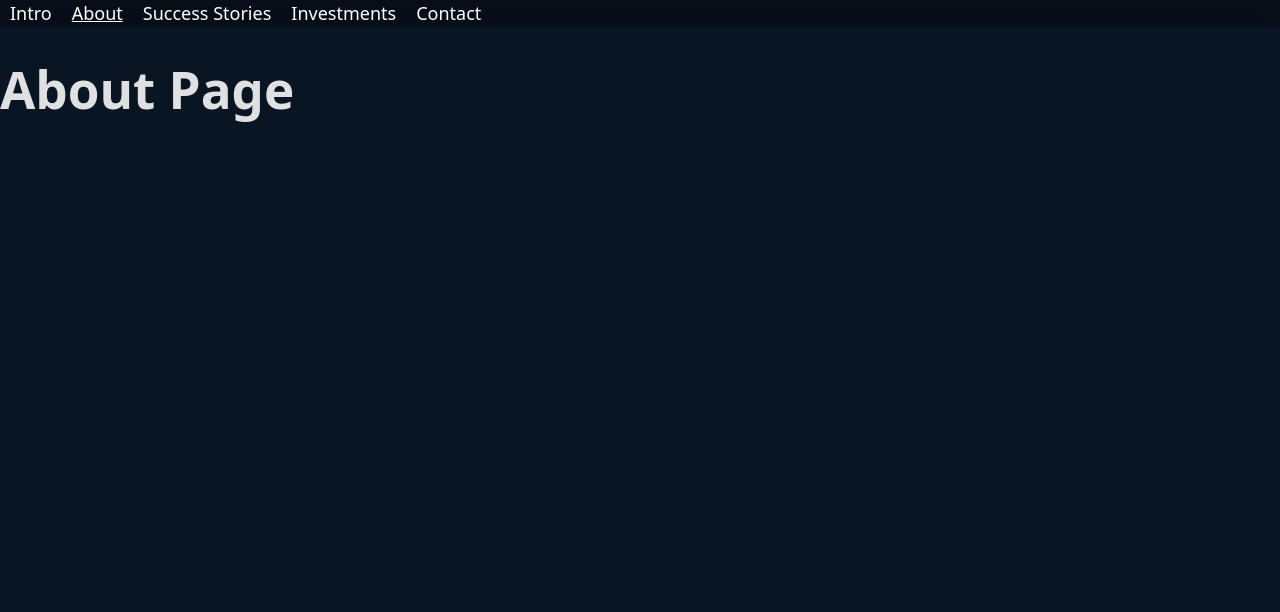
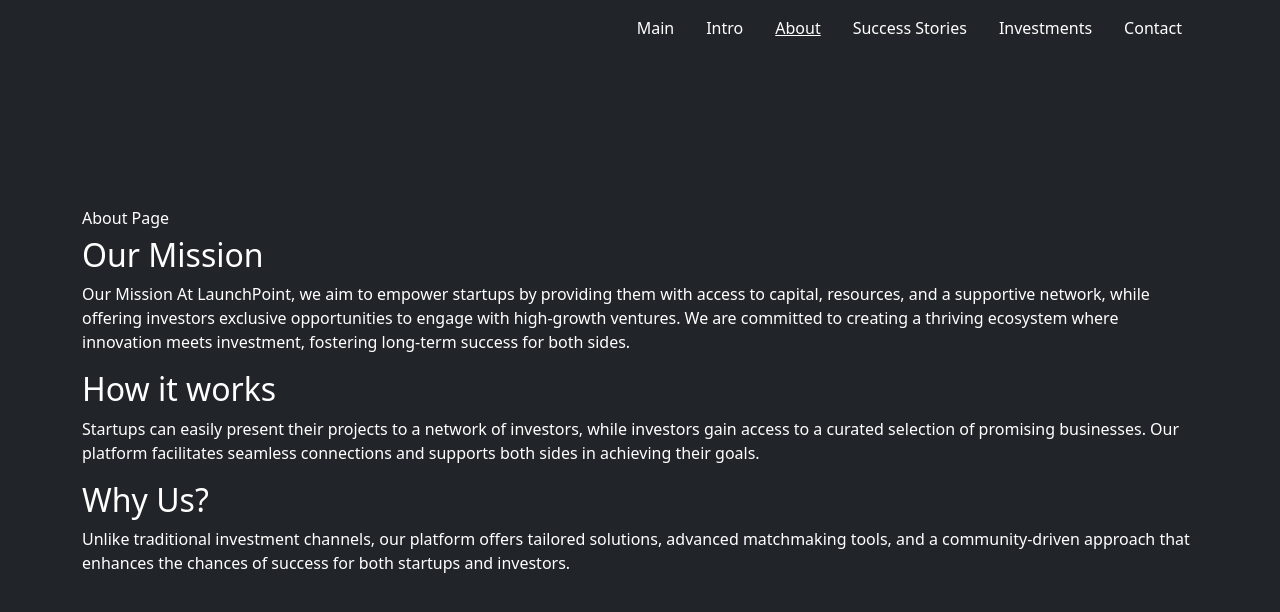
Before and after one commit to karmartir/launchpoint, a React (Vite) app: page /about in a window 1280 px wide. Shown: the top 612 px of the page. Built offline with nearby package versions, Linux system fonts and the light colour scheme.

Commit message:
3st commit filling up pages

```diff
--- a/src/App.css
+++ b/src/App.css
@@ -1,3 +1 @@
-
-
 @import '@fortawesome/fontawesome-free/css/all.min.css';
--- a/src/App.jsx
+++ b/src/App.jsx
@@ -1,15 +1,15 @@
 import { BrowserRouter as Router, Routes, Route } from "react-router-dom";
 import Home from "./pages/Home";
-import Intro from "./pages/Intro";
 import About from "./pages/About";
 import SuccessStories from "./pages/SuccessStories";
 import Investments from "./pages/Investments";
 import Contact from "./pages/Contact";
 import CustomNavbar from "./components/Navbar";
-
+import 'bootstrap/dist/css/bootstrap.min.css'
+import './index.css';
+import Intro from './pages/Intro.jsx'; // Ensure to import the CSS file for global styles
 
 function App() {
-
 
   return (
     <>
--- a/src/components/Navbar.jsx
+++ b/src/components/Navbar.jsx
@@ -1,19 +1,19 @@
-import { Navbar, Nav, Container } from "react-bootstrap";
+import { Container, Nav } from "react-bootstrap";
 import { NavLink } from "react-router-dom";
-import "./Navbar.css";
 
 export default function CustomNavbar() {
 	return (
-		<Navbar expand="lg" sticky="top" className="custom-navbar w-100">
+		<nav className="navbar navbar-expand-lg navbar-dark bg-transparent w-100 position-fixed top-0">
 			<Container>
 				<Nav className="ms-auto">
-					<Nav.Link as={NavLink} to="/" end>Intro</Nav.Link>
-					<Nav.Link as={NavLink} to="/about">About</Nav.Link>
-					<Nav.Link as={NavLink} to="/success-stories">Success Stories</Nav.Link>
-					<Nav.Link as={NavLink} to="/investments">Investments</Nav.Link>
-					<Nav.Link as={NavLink} to="/contact">Contact</Nav.Link>
+					<Nav.Link as={NavLink} to="/" className="text-white">Main</Nav.Link>
+					<Nav.Link as={NavLink} to="/intro" className="text-white">Intro</Nav.Link>
+					<Nav.Link as={NavLink} to="/about" className="text-white">About</Nav.Link>
+					<Nav.Link as={NavLink} to="/success-stories" className="text-white">Success Stories</Nav.Link>
+					<Nav.Link as={NavLink} to="/investments" className="text-white">Investments</Nav.Link>
+					<Nav.Link as={NavLink} to="/contact" className="text-white">Contact</Nav.Link>
 				</Nav>
 			</Container>
-		</Navbar>
+		</nav>
 	);
 }
--- a/src/index.css
+++ b/src/index.css
@@ -1,73 +1,9 @@
-:root {
-  font-family: system-ui, Avenir, Helvetica, Arial, sans-serif;
-  line-height: 1.5;
-  font-weight: 400;
-
-  color: rgba(255, 255, 255, 0.87);
-  background-color: #0A1523;
-
-  font-synthesis: none;
-  text-rendering: optimizeLegibility;
-  -webkit-font-smoothing: antialiased;
-  -moz-osx-font-smoothing: grayscale;
-}
-
-a {
-  font-weight: 500;
-  color: #646cff;
-  text-decoration: none;
-  transition: color 0.3s ease-in-out;
-}
-
-a:hover {
-  color: #535bf2;
-}
-
-body {
-  margin: 0;
-  min-width: 320px;
-  min-height: 100vh;
-  background-color: #0A1523;
-  color: rgba(255, 255, 255, 0.87);
-}
-
-h1 {
-  font-size: 3.2em;
-  line-height: 1.1;
-}
-
-button {
-  border-radius: 8px;
-  border: 1px solid transparent;
-  padding: 0.6em 1.2em;
-  font-size: 1em;
-  font-weight: 500;
-  font-family: inherit;
-  background-color: #1a1a1a;
-  cursor: pointer;
-  transition: border-color 0.25s;
-}
-
-button:hover {
-  border-color: #646cff;
-}
-
-button:focus,
-button:focus-visible {
-  outline: 4px auto -webkit-focus-ring-color;
-}
-
-@media (prefers-color-scheme: light) {
-  :root {
-    color: #213547;
-    background-color: #ffffff;
+@import url('https://fonts.googleapis.com/css2?family=Julius+Sans+One&display=swap');.nav-link
+  .nav-link {
+    color: white !important;
+    text-decoration: none;
   }
 
-  a:hover {
-    color: #747bff;
+  .nav-link.active {
+    text-decoration: underline;
   }
-
-  button {
-    background-color: #f9f9f9;
-  }
-}
--- a/src/pages/About.jsx
+++ b/src/pages/About.jsx
@@ -1,10 +1,25 @@
 import React from 'react';
+import {Container} from 'react-bootstrap';
 
 const About = () => {
 	return (
-		<div>
-			<h1>About Page</h1>
-		</div>
+			<div className="d-flex flex-column justify-content-center align-items-center vh-100 text-white bg-dark">
+		<Container>
+			<h6>About Page</h6>
+			<h2>Our Mission</h2>
+			<p>Our Mission
+				At LaunchPoint, we aim to empower startups by providing them with access to capital,
+				resources, and a supportive network, while offering investors exclusive opportunities to engage with high-growth ventures.
+				We are committed to creating a thriving ecosystem where innovation meets investment, fostering long-term success for both sides.</p>
+			<h2>How it works</h2>
+			<p>Startups can easily present their projects to a network of investors, while investors gain access to a curated selection of promising businesses.
+				Our platform facilitates seamless connections and supports both sides in achieving their goals.</p>
+			<h2>Why Us?</h2>
+			<p>
+				Unlike traditional investment channels, our platform offers tailored solutions, advanced matchmaking tools, and a community-driven approach that enhances the chances of success for both startups and investors.
+			</p>
+		</Container>
+			</div>
 	);
 };
 
--- a/src/pages/Contact.jsx
+++ b/src/pages/Contact.jsx
@@ -1,9 +1,14 @@
 import React from 'react';
+import {Container} from 'react-bootstrap';
 
 const Contact = () => {
 	return (
-		<div>
-			<h1>Contact Page</h1>
+
+		<div className="d-flex flex-column justify-content-center align-items-center vh-100 text-white bg-dark">
+			<Container>
+				<h2>Contact page</h2>
+			</Container>
+
 		</div>
 	);
 };
--- a/src/pages/Home.jsx
+++ b/src/pages/Home.jsx
@@ -1,9 +1,16 @@
-const Home = () => {
+import "bootstrap/dist/css/bootstrap.min.css";
+
+export default function Home() {
 	return (
-		<div>
-			<h1>Home Page</h1>
+		<div className="d-flex flex-column justify-content-center align-items-center vh-100 text-white bg-dark">
+			<h1 className="fw-normal text-center" style={{ fontFamily: "Julius Sans One", fontSize: "28.7px", lineHeight: "100%" }}>
+				Launchpoint
+			</h1>
+			<div className="position-absolute bottom-0 mb-3 d-flex gap-3">
+				<a href="#" className="text-white fs-4"><i className="fab fa-facebook"></i></a>
+				<a href="#" className="text-white fs-4"><i className="fab fa-instagram"></i></a>
+				<a href="#" className="text-white fs-4"><i className="fab fa-youtube"></i></a>
+			</div>
 		</div>
 	);
-};
-
-export default Home;
+}
--- a/src/pages/Intro.jsx
+++ b/src/pages/Intro.jsx
@@ -1,9 +1,23 @@
 import React from 'react';
+import {Container} from 'react-bootstrap';
 
 const Intro = () => {
 	return (
-		<div>
-			<h1>Introduction Page</h1>
+
+		<div className="d-flex flex-column justify-content-center align-items-center vh-100 text-white bg-dark">
+			<Container>
+
+				<h2>Intro</h2>
+				<div>
+					<p>We are a platform dedicated to bridging the gap between innovative startups and visionary investors,
+						fostering meaningful connections that drive business growth.
+						At Launchpoint, we are passionate about empowering entrepreneurs and helping startups thrive. Our mission is to provide aspiring business owners with the tools, resources, and guidance they need to succeed in today’s competitive market.
+						We believe that every great idea deserves a chance to grow, and we’re here to support you every step of the way. Whether you're just starting out or looking to scale your business, our platform offers expert advice, valuable resources, and a community of like-minded founders to help you turn your vision into reality.
+						Join us on your journey, and let’s build the future together.
+					</p>
+				</div>
+			</Container>
+
 		</div>
 	);
 };
--- a/src/pages/Investments.jsx
+++ b/src/pages/Investments.jsx
@@ -1,9 +1,14 @@
 import React from 'react';
+import {Container} from 'react-bootstrap';
 
 const Investments = () => {
 	return (
-		<div>
-			<h1>Investments Page</h1>
+
+		<div className="d-flex flex-column justify-content-center align-items-center vh-100 text-white bg-dark">
+			<Container>
+				<h2>Investments Page</h2>
+			</Container>
+
 		</div>
 	);
 };
--- a/src/pages/SuccessStories.jsx
+++ b/src/pages/SuccessStories.jsx
@@ -1,9 +1,14 @@
 import React from 'react';
+import {Container} from 'react-bootstrap';
 
 const SuccessStories = () => {
 	return (
-		<div>
-			<h1>Success Stories Page</h1>
+
+		<div className="d-flex flex-column justify-content-center align-items-center vh-100 text-white bg-dark">
+			<Container>
+				<h2>Success stories page</h2>
+			</Container>
+
 		</div>
 	);
 };
```
Also changed, not shown: src/pages/Home.css (deleted, +0 -28 lines).
